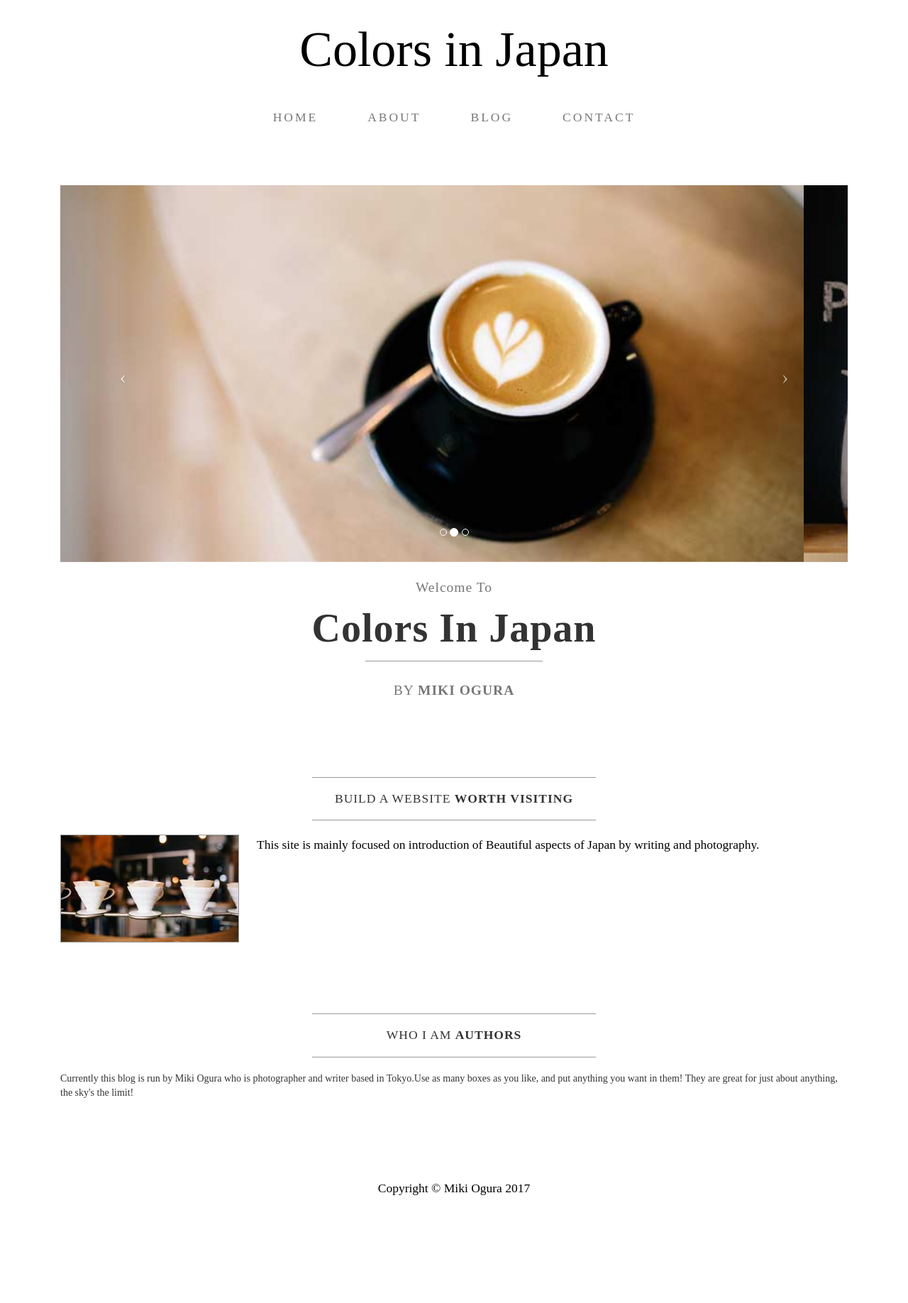
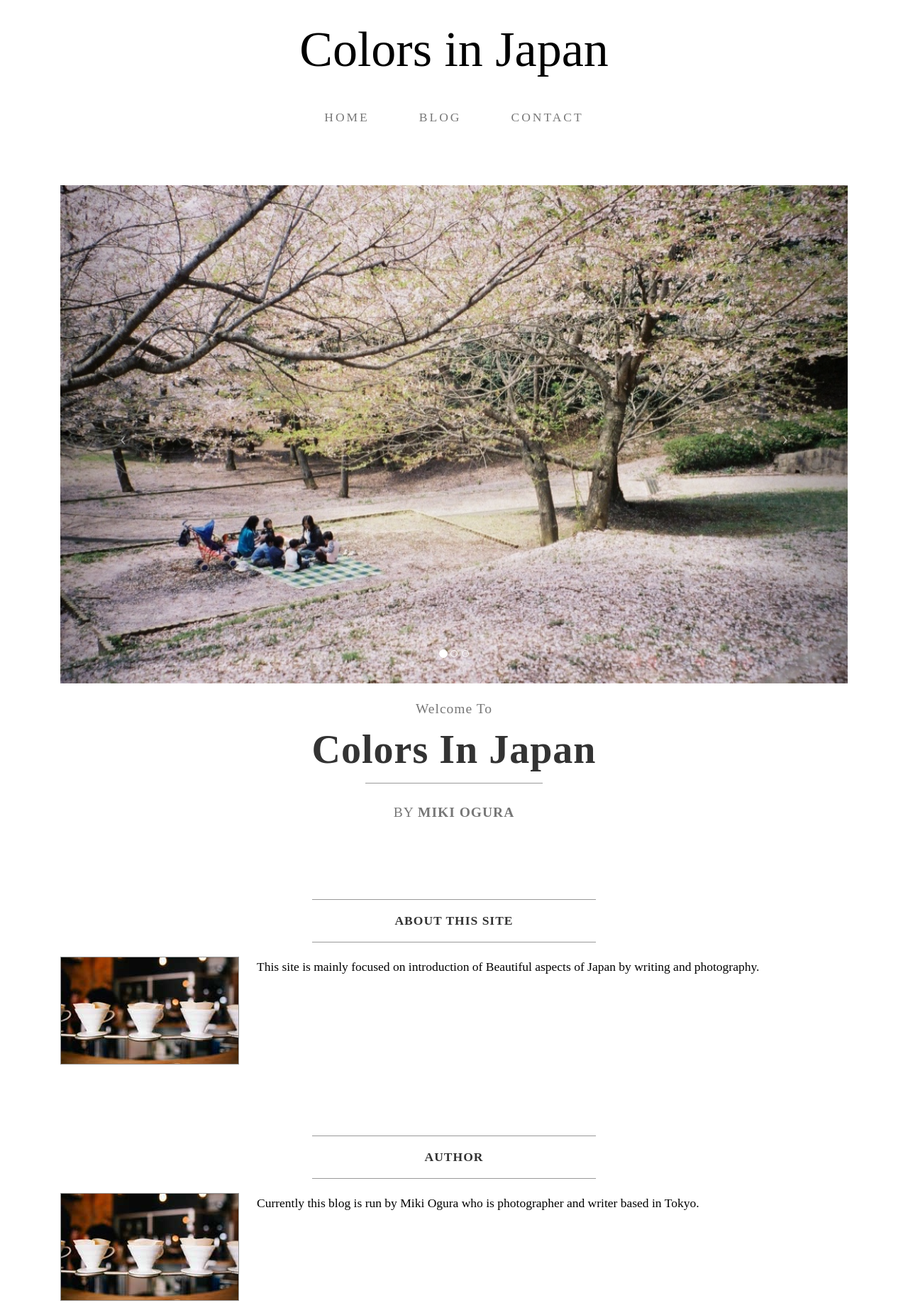
Before and after one commit to ryamashita/mikiogura, a plain HTML site: page index.html in a window 1280 px wide. Shown: the top 1836 px of the page at 71% size. Before the commit the page ends 1738 px from the top, so only its background shows below. Drawn offline with Linux system fonts and the light colour scheme.

Commit message:
2nd commit

```diff
--- a/index.html
+++ b/index.html
@@ -55,9 +55,6 @@
                         <a href="index.html">Home</a>
                     </li>
                     <li>
-                        <a href="about.html">About</a>
-                    </li>
-                    <li>
                         <a href="blog.html">Blog</a>
                     </li>
                     <li>
@@ -86,13 +83,7 @@
                         <!-- Wrapper for slides -->
                         <div class="carousel-inner">
                             <div class="item active">
-                                <img class="img-responsive img-full" src="img/slide-1.jpg" alt="">
-                            </div>
-                            <div class="item">
-                                <img class="img-responsive img-full" src="img/slide-2.jpg" alt="">
-                            </div>
-                            <div class="item">
-                                <img class="img-responsive img-full" src="img/slide-3.jpg" alt="">
+                                <img class="img-responsive img-full" src="img/thumb_AB50648A-B518-4F5A-B2E9-2237F6F75E2E_1024.jpg" alt="">
                             </div>
                         </div>
 
@@ -122,8 +113,8 @@
             <div class="box">
                 <div class="col-lg-12">
                     <hr>
-                    <h2 class="intro-text text-center">Build a website
-                        <strong>worth visiting</strong>
+                    <h2 class="intro-text text-center">
+                        <strong>About this site</strong>
                     </h2>
                     <hr>
                     <img class="img-responsive img-border img-left" src="img/intro-pic.jpg" alt="">
@@ -137,10 +128,13 @@
             <div class="box">
                 <div class="col-lg-12">
                     <hr>
-                    <h2 class="intro-text text-center">Who I am
-                        <strong>Authors</strong>
+                    <h2 class="intro-text text-center">
+                        <strong>Author</strong>
                     </h2>
-                    <hr>Currently this blog is run by Miki Ogura who is photographer and writer based in Tokyo.Use as many boxes as you like, and put anything you want in them! They are great for just about anything, the sky's the limit!</p>
+                    <hr>
+                    <img class="img-responsive img-border img-left" src="img/intro-pic.jpg" alt="">
+                    <hr class="visible-xs">
+                    <p>Currently this blog is run by Miki Ogura who is photographer and writer based in Tokyo.</p>
                 </div>
             </div>
         </div>
```
Also changed, not shown: img/thumb_7_1024.jpg (added), img/thumb_AB50648A-B518-4F5A-B2E9-2237F6F75E2E_1024.jpg (added), img/thumb_P3070710_1024.jpg (added).
